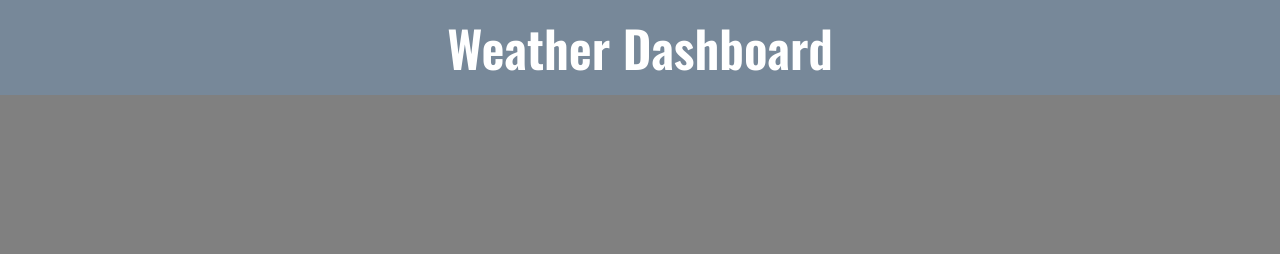
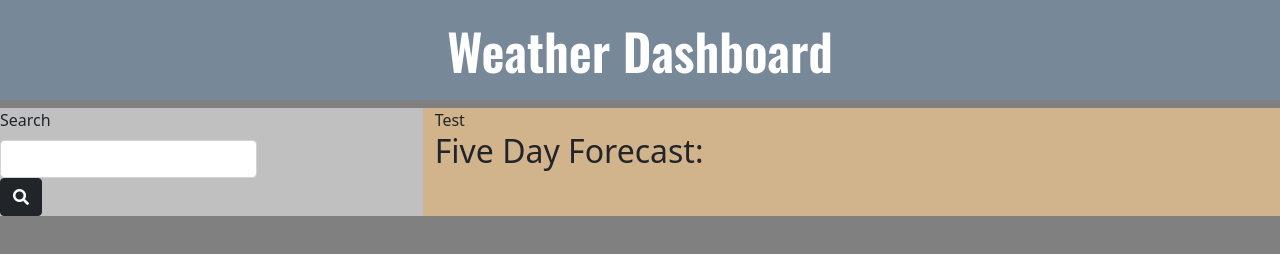
Before and after one commit to Seanmonaghan/weatherApp, a plain HTML site: page index.html in a window 1280 px wide. Drawn offline with nearby package versions, Linux system fonts and the light colour scheme.

Commit message:
set up basic CSS to help determine relative positions of divs

```diff
--- a/assets/css/styles.css
+++ b/assets/css/styles.css
@@ -14,3 +14,11 @@ header h1 {
 body {
     background-color: gray;
 }
+
+#citySelector {
+    background-color: silver;
+}
+
+#weatherDisplay {
+    background-color: tan;
+}
--- a/assets/js/app.js
+++ b/assets/js/app.js
@@ -0,0 +1,14 @@
+const searchButton = document.getElementById('search-button');
+const searchInput = document.getElementById('search-input');
+
+
+
+
+
+
+
+
+searchButton.addEventListener('click', () => {
+  const inputValue = searchInput.value;
+  alert(inputValue);
+});
--- a/index.html
+++ b/index.html
@@ -7,8 +7,7 @@
     <meta name="viewport" content="width=device-width, initial-scale=1.0">
     <title>Weather Dashboard</title>
     <!-- Links for Bootstrap and Custom CSS -->
-    <link rel="stylesheet" href="https://maxcdn.bootstrapcdn.com/bootstrap/3.3.7/css/bootstrap.min.css"
-        integrity="sha384-BVYiiSIFeK1dGmJRAkycuHAHRg32OmUcww7on3RYdg4Va+PmSTsz/K68vbdEjh4u" crossorigin="anonymous">
+    <link href="https://cdn.jsdelivr.net/npm/bootstrap@5.0.0-beta2/dist/css/bootstrap.min.css" rel="stylesheet" integrity="sha384-BmbxuPwQa2lc/FVzBcNJ7UAyJxM6wuqIj61tLrc4wSX0szH/Ev+nYRRuWlolflfl" crossorigin="anonymous">
     <link rel="stylesheet" href="assets/css/styles.css">
     <!-- Google Fonts -->
     <link rel="preconnect" href="https://fonts.gstatic.com">
@@ -21,6 +20,29 @@
     <header>
         <h1>Weather Dashboard</h1>
     </header>
+    <main class = "row">
+        <section id = "citySelector" class = "col-sm-4">
+            <div class="input-group">
+                <div class="form-outline">
+                    <label class="form-label" for="form1">Search</label> <br>
+                    <input id="search-input" type="search" id="form1" class="form-control" />
+                    <button id="search-button" type="button" class="btn btn-dark">
+                        <i class="fas fa-search"></i>
+                      </button>
+                </div>
+
+              </div>
+        </section>
+        <section id = "weatherDisplay" class = "col-sm-8">
+            <div id = "cityInformation">
+                Test
+            </div>
+            <div id = "fiveDayForecast">
+                <h2>Five Day Forecast: </h2>
+
+            </div>
+        </section>
+    </main>
 
 
 
```
